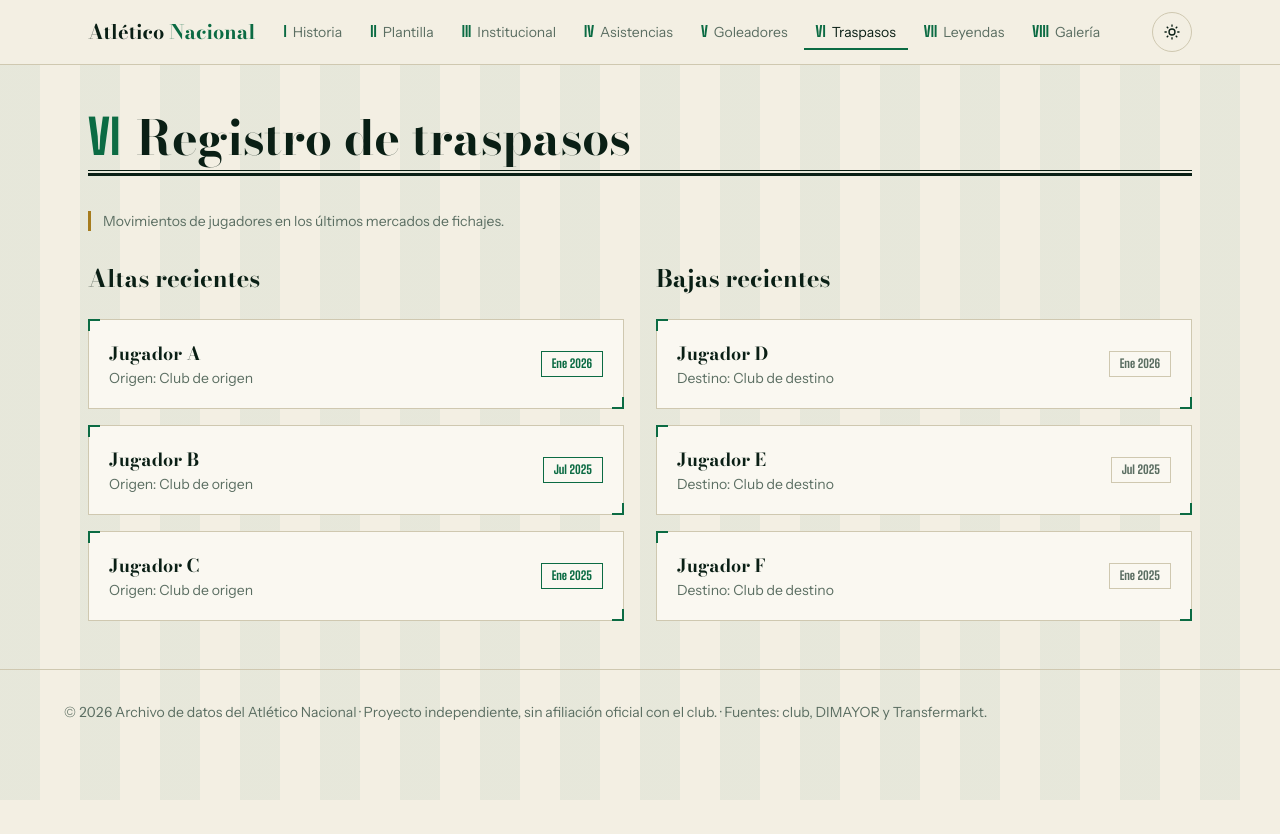
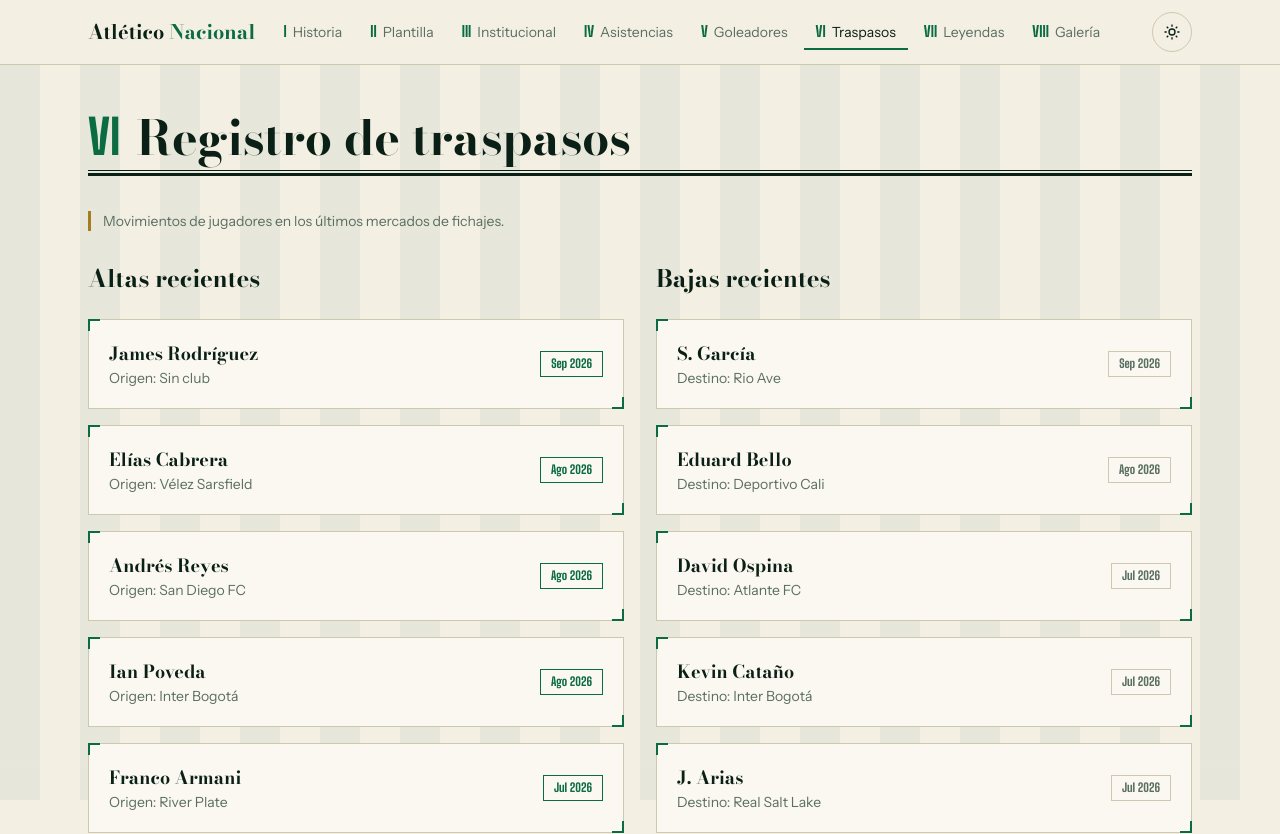
Before and after one commit to gxtti70/nacional-data, a Next.js app: page /traspasos in a window 1280 px wide. Shown: the top 834 px of the page. Before the commit the page ends 800 px from the top, so only its background shows below. Built offline with nearby package versions, Linux system fonts and the light colour scheme.

Commit message:
se actualizo el tema de fichajes con sus entradas y salidas mas recientes

```diff
--- a/src/data/transfers.ts
+++ b/src/data/transfers.ts
@@ -1,10 +1,46 @@
-export const arrivals = [
-  { player: 'Jugador A', club: 'Club de origen', window: 'Ene 2026' },
-  { player: 'Jugador B', club: 'Club de origen', window: 'Jul 2025' },
-  { player: 'Jugador C', club: 'Club de origen', window: 'Ene 2025' },
+export type Transfer = {
+  player: string
+  club: string      // altas: club de origen · bajas: club de destino
+  window: string
+  type: 'Fichaje' | 'Libre' | 'Cesión' | 'Cantera'
+  fee?: string      // solo si es un valor reportado
+}
+
+// Más recientes primero
+export const arrivals: Transfer[] = [
+  { player: 'James Rodríguez', club: 'Sin club', window: 'Sep 2026', type: 'Libre' },
+  { player: 'Elías Cabrera', club: 'Vélez Sarsfield', window: 'Ago 2026', type: 'Cesión' },
+  { player: 'Andrés Reyes', club: 'San Diego FC', window: 'Ago 2026', type: 'Libre' },
+  { player: 'Ian Poveda', club: 'Inter Bogotá', window: 'Ago 2026', type: 'Libre' },
+  { player: 'Franco Armani', club: 'River Plate', window: 'Jul 2026', type: 'Libre' },
+  { player: 'César Haydar', club: 'Kawasaki Frontale', window: 'Jul 2026', type: 'Fichaje' },
+  { player: 'Néider Parra', club: 'Atlético Nacional Sub-20', window: 'Feb 2026', type: 'Cantera' },
+  { player: 'Cristian Arango', club: 'San Jose Earthquakes', window: 'Ene 2026', type: 'Cesión', fee: '€0,4 M' },
+  { player: 'Alfredo Morelos', club: 'Santos FC', window: 'Ene 2026', type: 'Libre' },
+  { player: 'Eduard Bello', club: 'Barcelona SC', window: 'Ene 2026', type: 'Libre' },
+  { player: 'Kevin Cataño', club: 'Real Cundinamarca', window: 'Ene 2026', type: 'Fichaje', fee: '€0,5 M' },
+  { player: 'Nicolás Rodríguez', club: 'Orlando City', window: 'Ene 2026', type: 'Cesión' },
+  { player: 'Milton Casco', club: 'River Plate', window: 'Ene 2026', type: 'Libre' },
 ]
-export const departures = [
-  { player: 'Jugador D', club: 'Club de destino', window: 'Ene 2026' },
-  { player: 'Jugador E', club: 'Club de destino', window: 'Jul 2025' },
-  { player: 'Jugador F', club: 'Club de destino', window: 'Ene 2025' },
+
+export const departures: Transfer[] = [
+  { player: 'S. García', club: 'Rio Ave', window: 'Sep 2026', type: 'Fichaje', fee: '€2,3 M' },
+  { player: 'Eduard Bello', club: 'Deportivo Cali', window: 'Ago 2026', type: 'Cesión' },
+  { player: 'David Ospina', club: 'Atlante FC', window: 'Jul 2026', type: 'Libre' },
+  { player: 'Kevin Cataño', club: 'Inter Bogotá', window: 'Jul 2026', type: 'Cesión' },
+  { player: 'J. Arias', club: 'Real Salt Lake', window: 'Jul 2026', type: 'Fichaje', fee: '€1,7 M' },
+  { player: 'Harlen Castillo', club: 'Gimnasia La Plata', window: 'Jul 2026', type: 'Libre' },
+  { player: 'D. Asprilla', club: 'Bolívar', window: 'Jul 2026', type: 'Libre' },
+  { player: 'J. Torres', club: 'Necaxa', window: 'Jul 2026', type: 'Fichaje', fee: '€1,3 M' },
+  { player: 'Emilio Aristizábal', club: 'Toronto FC', window: 'Feb 2026', type: 'Cesión' },
+  { player: 'J. Arias', club: 'Real Salt Lake', window: 'Feb 2026', type: 'Cesión' },
+  { player: 'R. Caicedo', club: 'Cercle Brugge', window: 'Feb 2026', type: 'Fichaje', fee: '€1,6 M' },
+  { player: 'Andrés Salazar', club: 'Riga FC', window: 'Feb 2026', type: 'Fichaje' },
+  { player: 'Jayder Asprilla', club: 'Sheriff', window: 'Feb 2026', type: 'Fichaje', fee: '€0,6 M' },
+  { player: 'Marino Hinestroza', club: 'Vasco da Gama', window: 'Ene 2026', type: 'Fichaje', fee: '€5,2 M' },
+  { player: 'Luis Marquinez', club: 'Deportes Tolima', window: 'Ene 2026', type: 'Cesión' },
+  { player: 'Facundo Batista', club: 'Peñarol', window: 'Ene 2026', type: 'Fichaje', fee: '€0,4 M' },
+  { player: 'Kilian Toscano', club: 'Santa Fe', window: 'Ene 2026', type: 'Cesión' },
+  { player: 'Billy Arce', club: 'Sin club', window: 'Ene 2026', type: 'Libre' },
+  { player: 'Yair Mena', club: 'Ferroviário', window: 'Ene 2026', type: 'Fichaje' },
 ]
```
